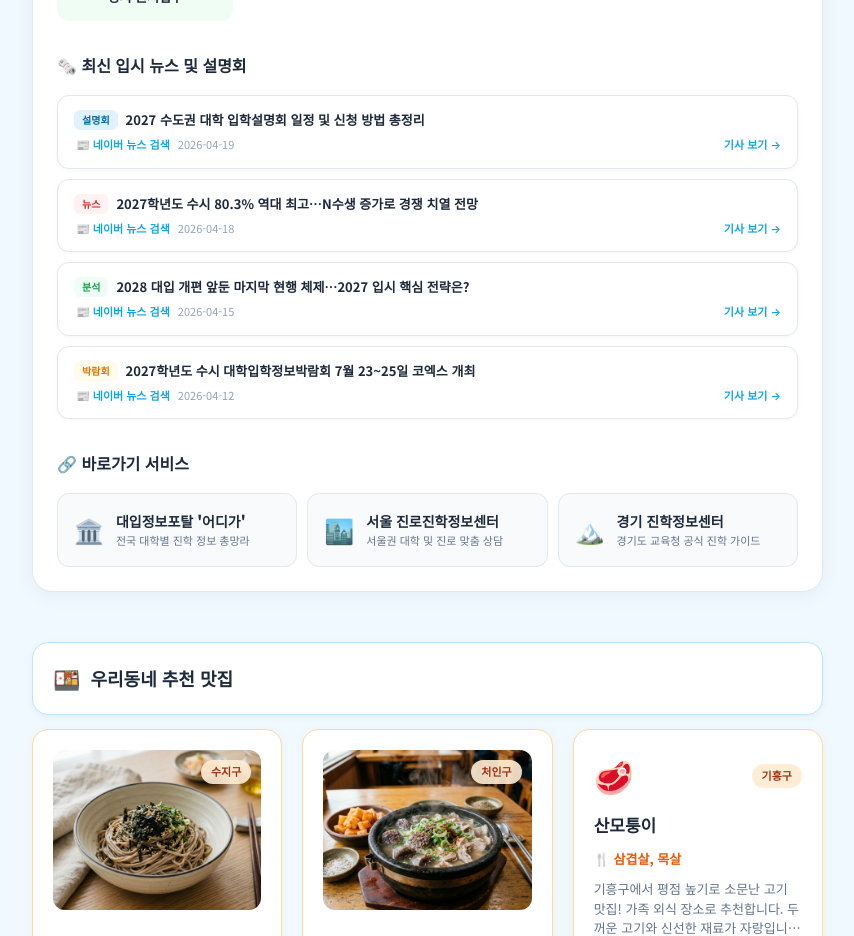
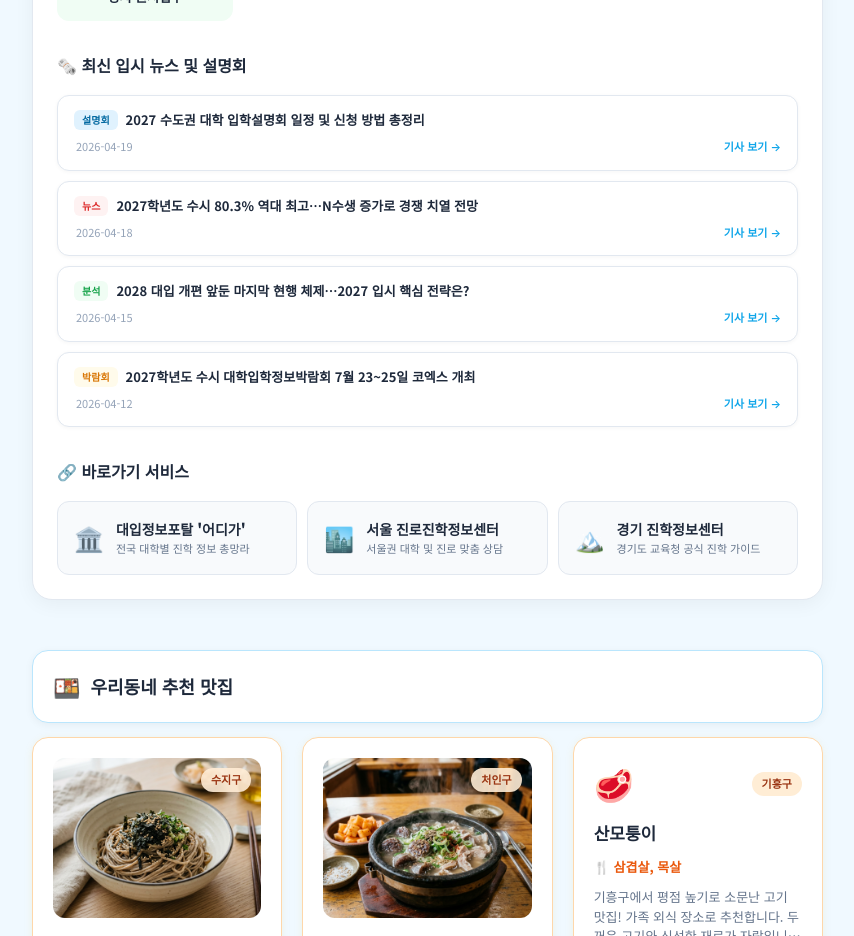
Before and after one commit to bopdoryainolza2026-afk/my-local-info, a Next.js app: page / in a window 1280 px wide. Shown: the part 3000-3936 px from the top of the page, without its empty margins (74-928 px from the left). Built offline with nearby package versions, Linux system fonts and the light colour scheme; no server answers.

Commit message:
Remove meaningless source label from news cards

```diff
--- a/src/app/page.tsx
+++ b/src/app/page.tsx
@@ -197,12 +197,7 @@ export default function Home() {
                             {news.title}
                           </span>
                         </div>
-                        <div style={{ display: "flex", alignItems: "center", gap: 8, paddingLeft: 2 }}>
-                          {news.source && (
-                            <span style={{ fontSize: "11px", color: "#0ea5e9", fontWeight: 600 }}>
-                              📰 {news.source}
-                            </span>
-                          )}
+                        <div style={{ display: "flex", alignItems: "center", gap: 8, paddingLeft: 2, marginTop: 2 }}>
                           <span style={{ fontSize: "11px", color: "#94a3b8" }}>
                             {news.date}
                           </span>
```
